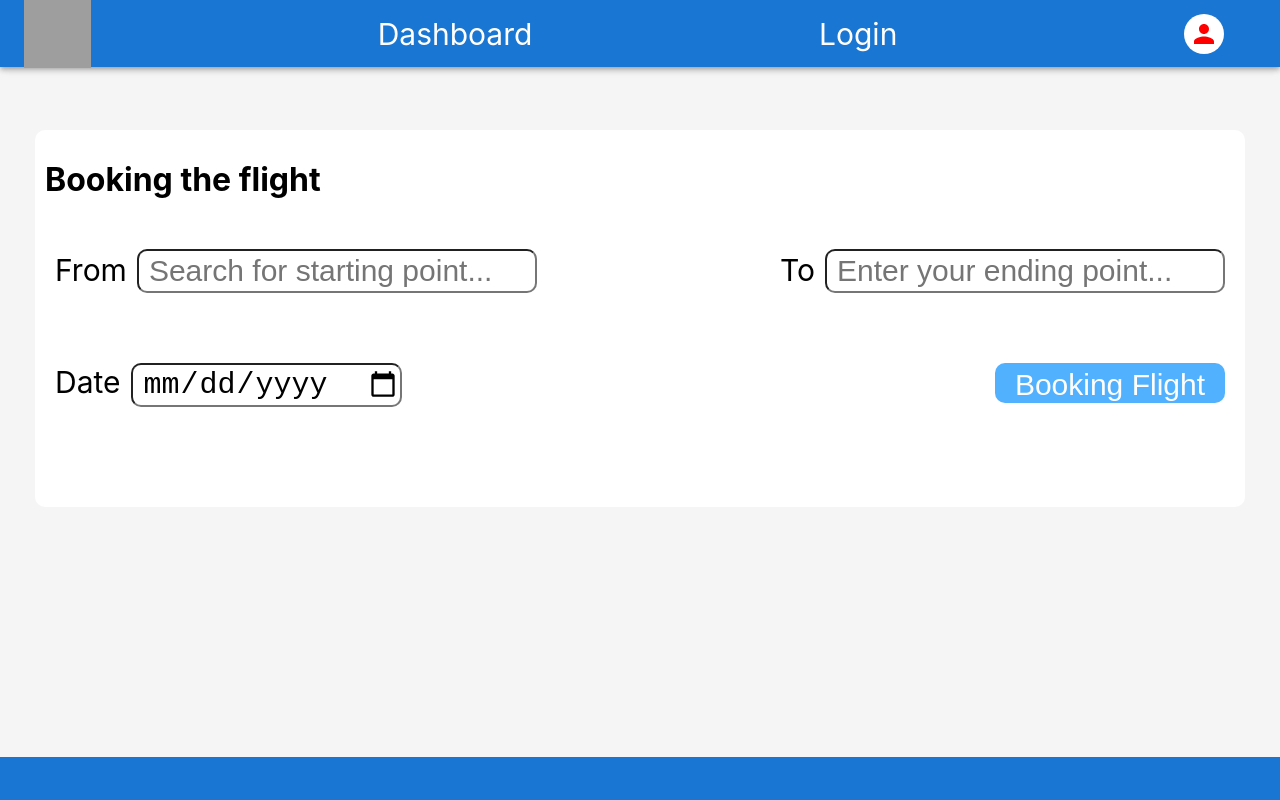
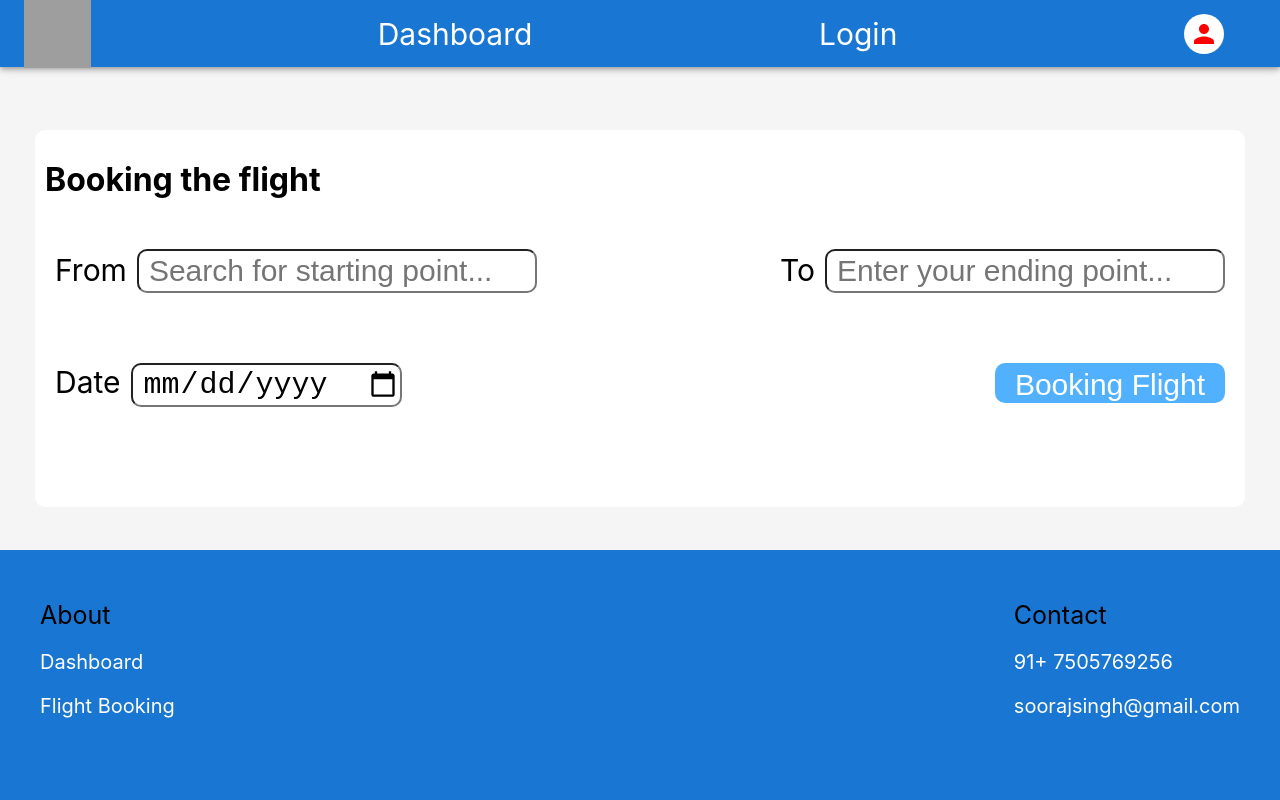
Before and after one commit to soorajsin/Flight, a React (Create React App) app in the folder client/: page / in a window 1280 px wide. Shown: the top 800 px of the page. Built offline with nearby package versions, Linux system fonts and the light colour scheme; no server answers; grey boxes are pictures that could not be loaded.

Commit message:
Update FooterTab.css
Upload

```diff
--- a/client/src/Components/Footer/FooterTab.css
+++ b/client/src/Components/Footer/FooterTab.css
@@ -9,11 +9,13 @@
           min-height: 250px;
           margin-top: 250px;
           padding-bottom: 0px;
+          position: absolute;
+          bottom:0;
 }
 
 .footer .containerOfFooter {
           width: 1200px;
-          margin: 0 auto;
+          margin: auto;
           justify-content: space-between;
           /* background-color: red; */
           display: flex;
```
